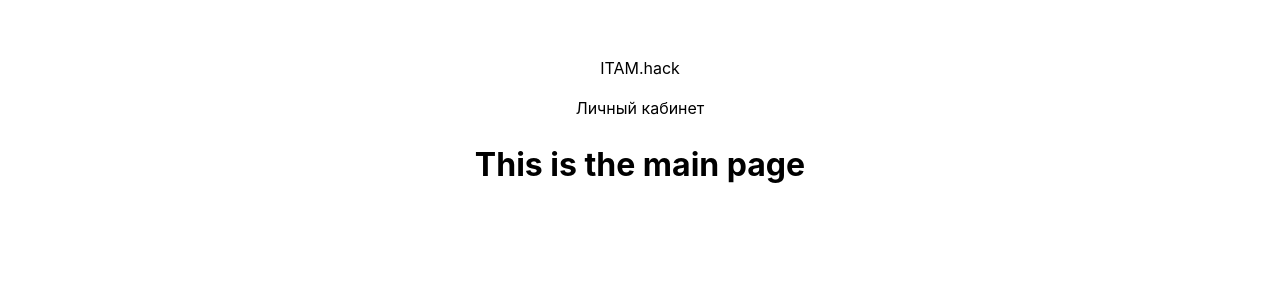
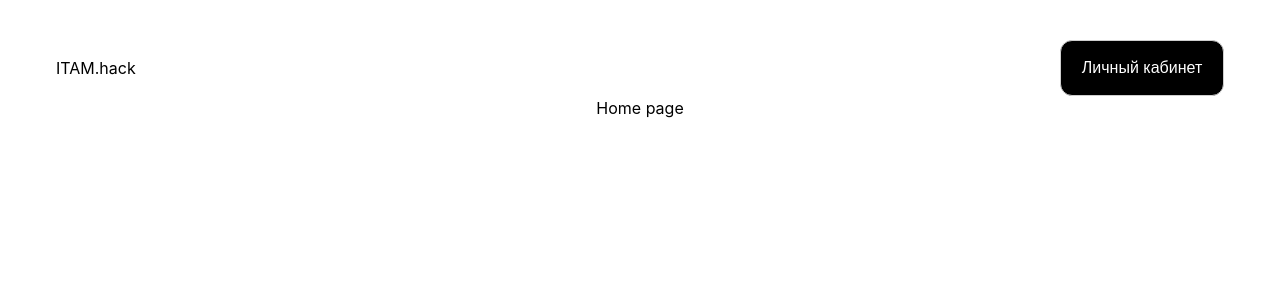
Before and after one commit to victor-ajayi/hack-misis-front, a React (Vite) app: page / in a window 1280 px wide. Shown: the top 300 px of the page. Built offline with nearby package versions, Linux system fonts and the light colour scheme.

Commit message:
add home page

```diff
--- a/src/App.jsx
+++ b/src/App.jsx
@@ -1,11 +1,12 @@
 import "./App.css";
 import Navbar from "./components/Navbar";
+import Home from "./pages/home/Home";
 
 function App() {
   return (
     <>
       <Navbar />
-      <h1>This is the main page</h1>
+      <Home />
     </>
   );
 }
--- a/src/components/Navbar.jsx
+++ b/src/components/Navbar.jsx
@@ -1,8 +1,10 @@
+import "./styles/Navbar.css";
+
 export default function Navbar() {
   return (
-    <div>
+    <div className="navbar">
       <p>ITAM.hack</p>
-      <p>Личный кабинет</p>
+      <button className="profile">Личный кабинет</button>
     </div>
   );
 }
--- /dev/null
+++ b/src/components/styles/Navbar.css
@@ -0,0 +1,14 @@
+.navbar {
+  display: flex;
+  justify-content: space-between;
+  margin-inline: 1em;
+}
+
+.profile {
+  border: 1px solid #cecece;
+  padding: 0em 1.3em;
+  background-color: black;
+  color: white;
+  font-size: 1em;
+  border-radius: 12px;
+}
--- /dev/null
+++ b/src/pages/home/Home.jsx
@@ -0,0 +1,3 @@
+export default function Home() {
+  return <div>Home page</div>;
+}
```
